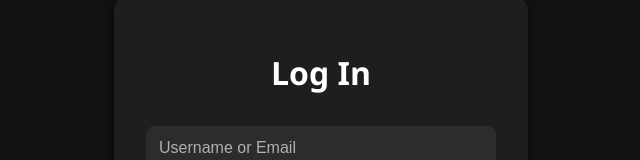
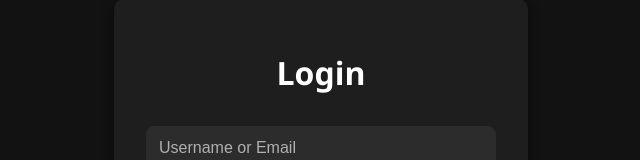
Before and after one commit to NehuenLian/Login-fullstack-template, a SvelteKit app in the folder frontend/: page /login in a window 1280 px wide. Shown: the part 214-374 px from the top of the page, without its empty margins (319-959 px from the left). Built offline with nearby package versions, Linux system fonts and the light colour scheme.

Commit message:
minor changes

```diff
--- a/frontend/src/routes/login/+page.svelte
+++ b/frontend/src/routes/login/+page.svelte
@@ -15,7 +15,7 @@ $: if (form?.error) {
 
 <main class="login-container">
   <form class="login-form" method="POST" use:enhance>
-    <h1>Log In</h1>
+    <h1>Login</h1>
 
     <input type="text" placeholder="Username or Email" bind:value={username} name="username" required />
     <input type="password" placeholder="Password" bind:value={password} name="password" required />
```
